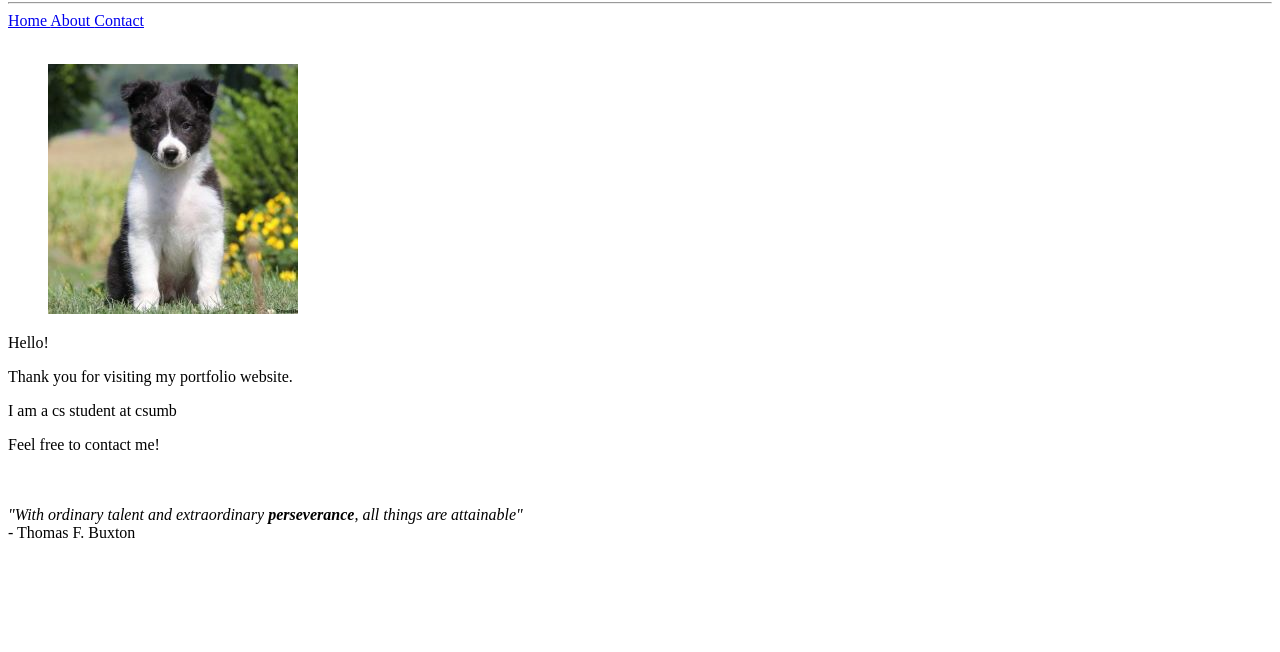
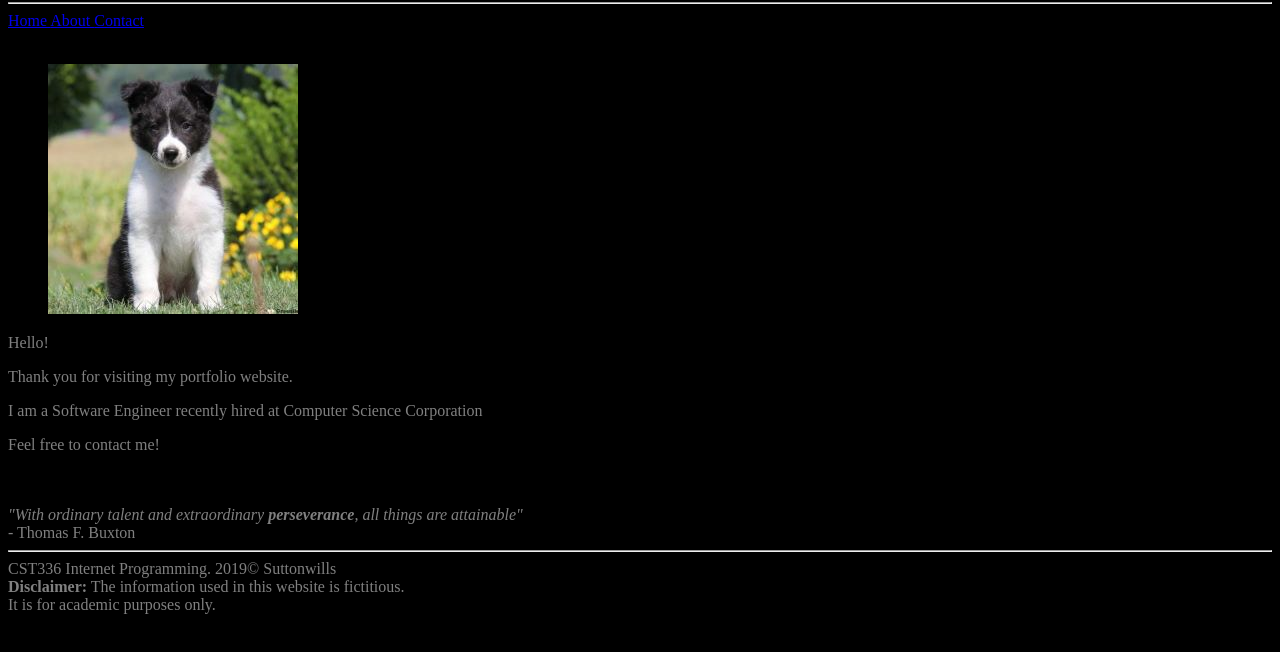
Before and after one commit to bsuttonwills/lab1, a plain HTML site: page index.html in a window 1280 px wide. Shown: the part 78-730 px from the top of the page. Drawn offline with Linux system fonts and the light colour scheme.

Commit message:
added footer and styles.css file

```diff
--- /dev/null
+++ b/css/styles.css
@@ -0,0 +1,4 @@
+body {
+    background-color: black;
+    color: gray;
+}
--- a/index.html
+++ b/index.html
@@ -15,6 +15,7 @@ in html
         <title>My Personal Portfolio</title>
         <meta charset="utf-8"/>
 
+        <link rel="stylesheet" href="css/styles.css" type="text/css" />
     </head>
 <!-- closing head -->
 
@@ -43,7 +44,7 @@ in html
             <div>
                 Hello! <br>
                 <p>Thank you for visiting my portfolio website.</p>
-                <p>I am a cs student at csumb</p>
+                <p>I am a Software Engineer recently hired at Computer Science Corporation</p>
                 <p>Feel free to contact me!</p>
                 <br> <br>
 
@@ -51,13 +52,17 @@ in html
                 - Thomas F. Buxton
             </div>
 
+
+
         </main>
 
         <!-- This is the footer -->
         <!-- The footer goes inside the body but not always -->
         <footer>
-
-
+            <hr>
+            CST336 Internet Programming. 2019&copy; Suttonwills<br>
+            <strong>Disclaimer:</strong> The information used in this website is fictitious. <br>
+            It is for academic purposes only.
         </footer>
         <!-- closing footer -->
 
```
